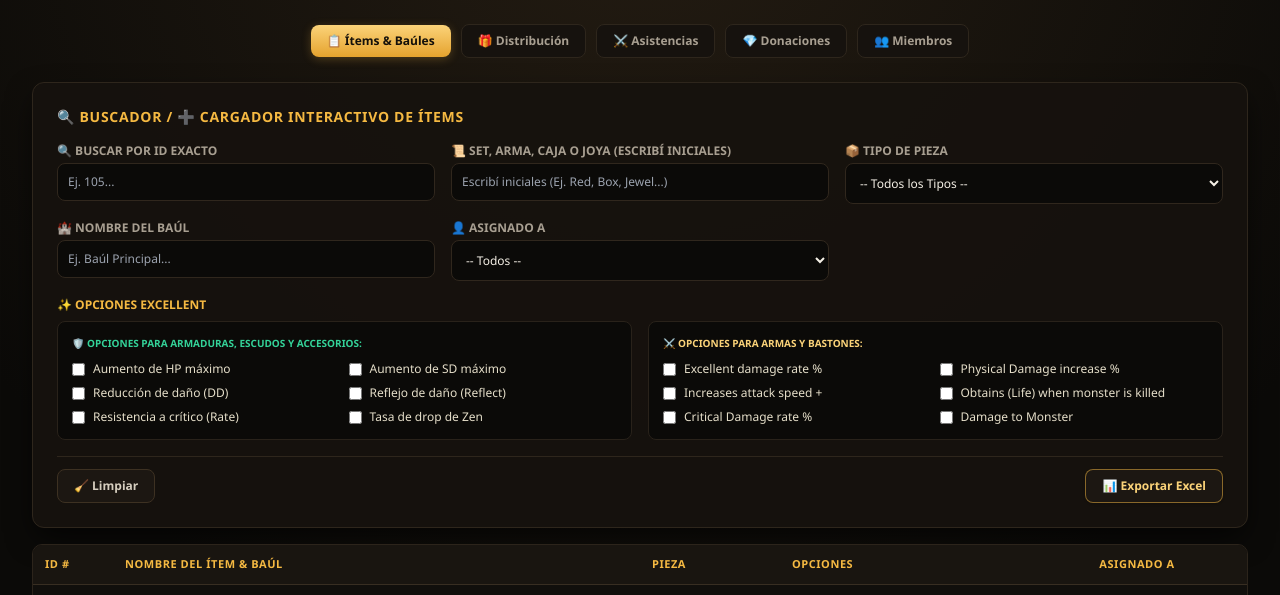
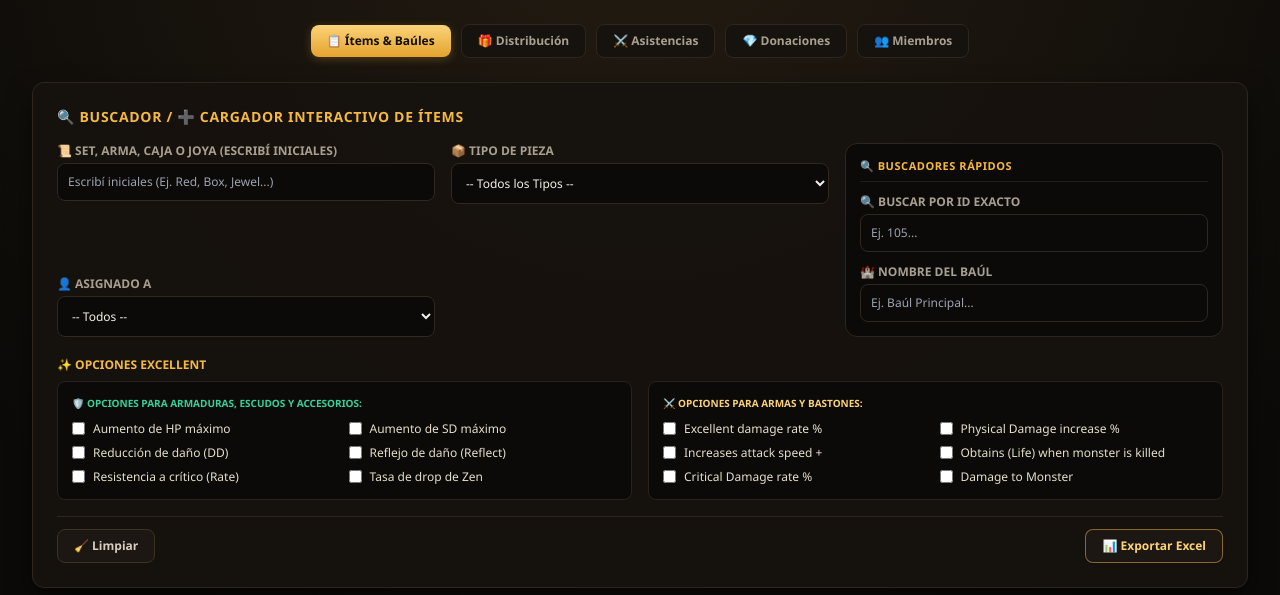
Before and after one commit to SirPinion1988/MULTIVERSO, a Flask app: page /items in a window 1280 px wide. Shown: the part 132-727 px from the top of the page. Run offline with Flask 3, Linux system fonts and the light colour scheme; data that the repository does not hold is empty; some libraries are stand-ins or nearby versions.

Commit message:
Buscador items.html

```diff
--- a/templates/items.html
+++ b/templates/items.html
@@ -218,11 +218,11 @@
     <div id="seccion-items-view" class="w-full max-w-7xl space-y-4">
         <div class="card-mudream p-6 rounded-xl space-y-4">
             <h3 class="text-sm font-bold text-[#f5b942] uppercase tracking-wider">🔍 Buscador / ➕ Cargador Interactivo de Ítems</h3>
-            <div class="grid grid-cols-1 md:grid-cols-3 gap-4">
-                <div>
-                    <label class="block text-xs uppercase text-[#a89f91] font-bold mb-1">🔍 Buscar por ID Exacto</label>
-                    <input type="number" id="inputFiltroId" oninput="aplicarFiltros()" placeholder="Ej. 105..." class="w-full input-mudream p-2.5 rounded-lg text-xs outline-none">
-                </div>
+
+            <!-- FILA SUPERIOR: CARGA A LA IZQUIERDA (2 COLS) + BUSCADORES UNIFICADOS A LA DERECHA (1 COL) -->
+            <div class="grid grid-cols-1 lg:grid-cols-3 gap-4 items-stretch">
+                <!-- BLOQUE IZQUIERDO: SELECCIÓN Y CARGA DE ÍTEMS -->
+                <div class="lg:col-span-2 grid grid-cols-1 sm:grid-cols-2 gap-4 content-between">
                     <div>
                         <label class="block text-xs uppercase text-[#a89f91] font-bold mb-1">📜 Set, Arma, Caja o Joya (Escribí iniciales)</label>
                         <input type="text" id="inputFiltroSetBase" list="listaItemsBase" oninput="aplicarFiltros()" placeholder="Escribí iniciales (Ej. Red, Box, Jewel...)" autocomplete="off" class="w-full input-mudream p-2.5 rounded-lg text-xs outline-none">
@@ -288,10 +288,6 @@
                         </select>
                     </div>
                     <div>
-                    <label class="block text-xs uppercase text-[#a89f91] font-bold mb-1">🏰 Nombre del Baúl</label>
-                    <input type="text" id="inputFiltroBaul" oninput="aplicarFiltros()" placeholder="Ej. Baúl Principal..." class="w-full input-mudream p-2.5 rounded-lg text-xs outline-none">
-                </div>
-                <div>
                         <label class="block text-xs uppercase text-[#a89f91] font-bold mb-1">👤 Asignado a</label>
                         <select id="inputFiltroAsignado" onchange="aplicarFiltros()" class="w-full input-mudream p-2.5 rounded-lg text-xs outline-none">
                             <option value="">-- Todos --</option>
@@ -301,9 +297,28 @@
                         <label class="block text-xs uppercase text-[#a89f91] font-bold mb-1">🆔 ID Personalizado (Opcional)</label>
                         <input type="number" id="inputCustomId" placeholder="Automático" class="w-full input-mudream p-2.5 rounded-lg text-xs outline-none">
                     </div>
+                </div>
+
+                <!-- BLOQUE DERECHO: BUSCADORES UNIFICADOS (ID EXACTO + NOMBRE DEL BAÚL) -->
+                <div class="bg-[#0b0a08] p-3.5 rounded-xl border border-[#2e261c] flex flex-col justify-between space-y-3">
+                    <div class="flex items-center justify-between border-b border-[#241d15] pb-1.5">
+                        <span class="text-[11px] uppercase font-bold text-[#f5b942] tracking-wider">🔍 Buscadores Rápidos</span>
+                    </div>
+                    <div class="grid grid-cols-1 sm:grid-cols-2 lg:grid-cols-1 gap-3">
+                        <div>
+                            <label class="block text-xs uppercase text-[#a89f91] font-bold mb-1">🔍 Buscar por ID Exacto</label>
+                            <input type="number" id="inputFiltroId" oninput="aplicarFiltros()" placeholder="Ej. 105..." class="w-full input-mudream p-2.5 rounded-lg text-xs outline-none">
+                        </div>
+                        <div>
+                            <label class="block text-xs uppercase text-[#a89f91] font-bold mb-1">🏰 Nombre del Baúl</label>
+                            <input type="text" id="inputFiltroBaul" oninput="aplicarFiltros()" placeholder="Ej. Baúl Principal..." class="w-full input-mudream p-2.5 rounded-lg text-xs outline-none">
+                        </div>
+                    </div>
+                </div>
+            </div>
 
             <!-- OPCIONES EXCELLENT COMPLETAS (2 COLUMNAS: SET A LA IZQUIERDA / ARMA A LA DERECHA) -->
-                <div class="md:col-span-3 space-y-2">
+            <div class="space-y-2 pt-1">
                 <label class="block text-xs uppercase text-[#f5b942] font-bold">✨ Opciones Excellent</label>
                 <div class="grid grid-cols-1 lg:grid-cols-2 gap-4 items-stretch">
                     <!-- CUADRADO IZQUIERDO: SET / ARMADURAS -->
@@ -338,12 +353,11 @@
                 </div>
             </div>
 
-                <div class="md:col-span-3 flex justify-between items-center pt-3 border-t border-[#2e261c]">
+            <div class="flex justify-between items-center pt-3 border-t border-[#2e261c]">
                 <button onclick="limpiarFiltros()" class="bg-[#1c1712] hover:bg-[#29221a] border border-[#3d3122] text-[#d6cebf] px-4 py-2 rounded-lg text-xs font-bold transition">🧹 Limpiar</button>
                 <div class="flex gap-2">
                     <button onclick="exportarExcelItems()" class="bg-[#1c1712] hover:bg-[#29221a] border border-[#f5b942]/50 text-[#fbd379] font-bold px-4 py-2 rounded-lg text-xs transition shadow">📊 Exportar Excel</button>
                     <button onclick="guardarItemDesdeFiltro()" id="btn-guardar-item" class="hidden btn-gold-mudream px-6 py-2 rounded-lg text-xs transition">💾 Guardar Ítem</button>
-                    </div>
                 </div>
             </div>
         </div>
@@ -641,7 +655,7 @@
             <h2 class="text-lg font-bold text-[#f5b942]">👑 Gestión de Usuarios & Accesos</h2>
             <div class="grid grid-cols-1 sm:grid-cols-4 gap-3 items-end">
                 <input type="text" id="nuevoUsuario" placeholder="Usuario" class="input-mudream p-2 rounded text-xs">
-                <input type="password" id="nuevaPassword" placeholder=" Nueva Contraseña" class="input-mudream p-2 rounded text-xs">
+                <input type="password" id="nuevaPassword" placeholder="Contraseña temporal" class="input-mudream p-2 rounded text-xs">
                 <select id="nuevoRol" class="input-mudream p-2 rounded text-xs">
                     <option value="operador">Operador</option><option value="lector">Lector</option>
                 </select>
```
Lines whose indentation alone changed are shown as unchanged.
